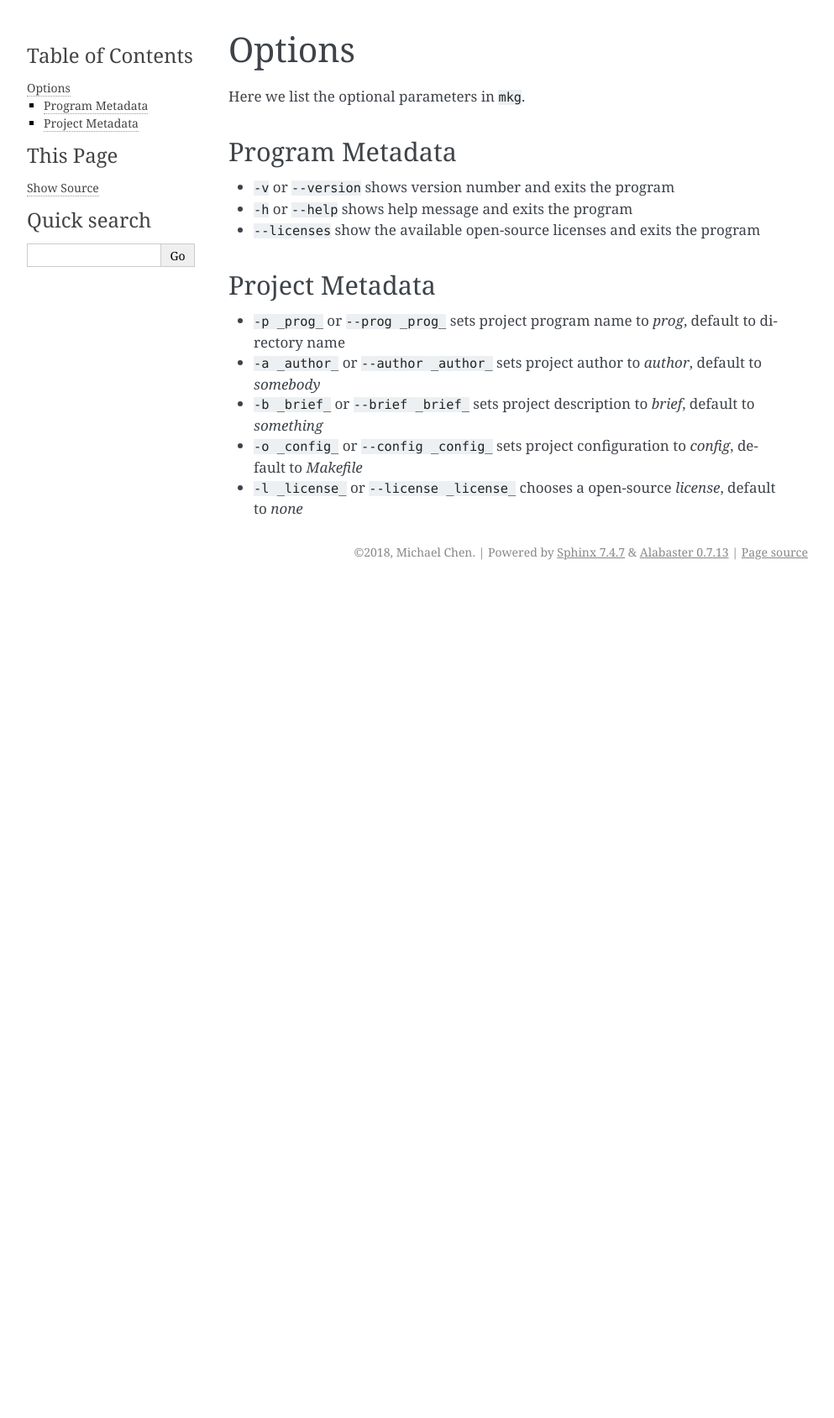
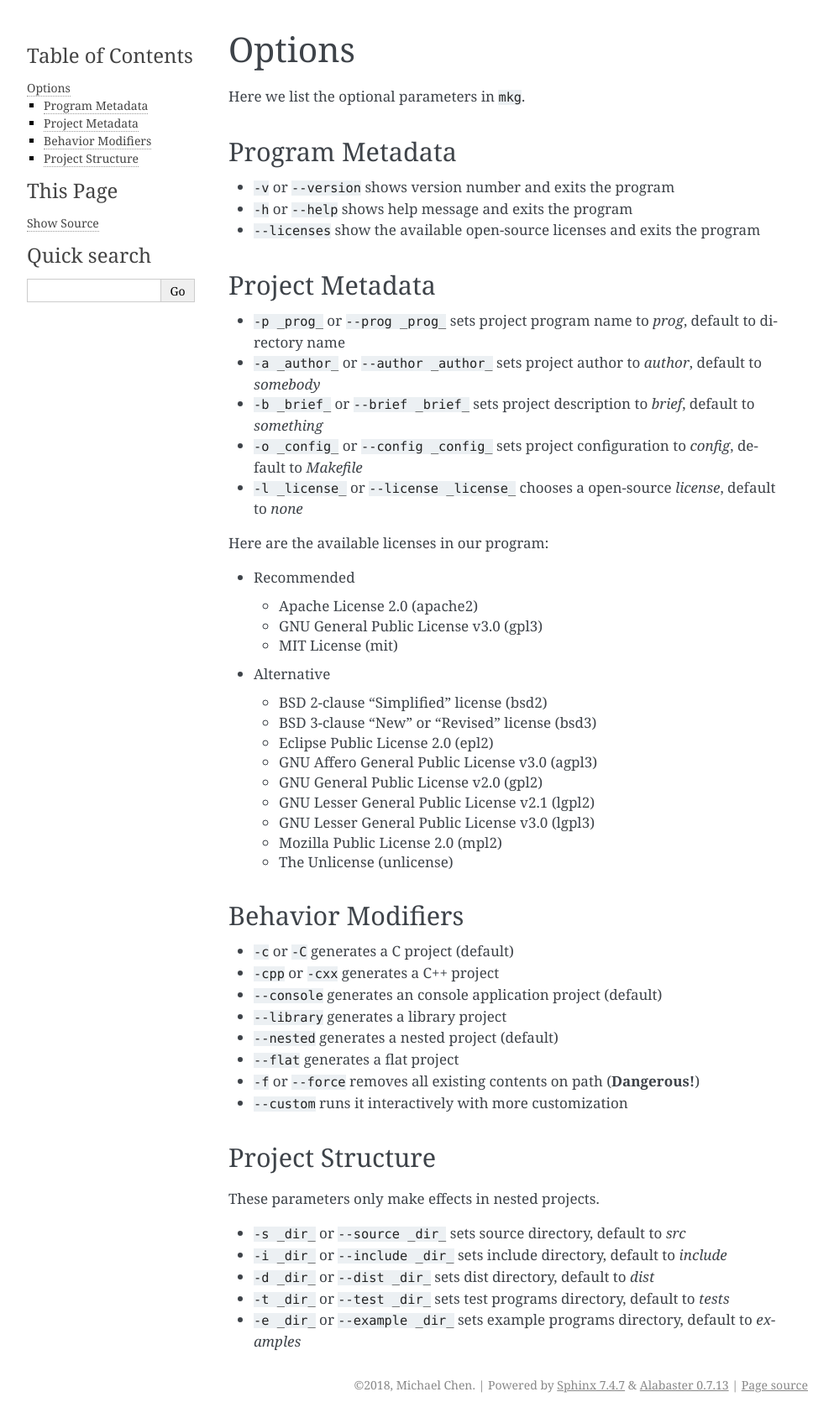
Before and after one commit to cwchentw/mkg-doc, a Sphinx documentation site: the page built from source/option.rst, in a window 1280 px wide. Shown: the whole page at 84% size, without its empty margins (148-1141 px from the left). Built offline with Sphinx 7.4.7, drawn with Linux system fonts in a browser that asks for light colours; before the commit the page ends 900 px from its top, so only the background shows below that.

Commit message:
Update a chapter

```diff
--- a/source/option.rst
+++ b/source/option.rst
@@ -21,3 +21,48 @@ Project Metadata
 * ``-b _brief_`` or ``--brief _brief_`` sets project description to *brief*, default to *something*
 * ``-o _config_`` or ``--config _config_`` sets project configuration to *config*, default to *Makefile*
 * ``-l _license_`` or ``--license _license_`` chooses a open-source *license*, default to *none*
+
+Here are the available licenses in our program:
+
+* Recommended
+
+  * Apache License 2.0 (apache2)
+  * GNU General Public License v3.0 (gpl3)
+  * MIT License (mit)
+
+* Alternative
+
+  * BSD 2-clause "Simplified" license (bsd2)
+  * BSD 3-clause "New" or "Revised" license (bsd3)
+  * Eclipse Public License 2.0 (epl2)
+  * GNU Affero General Public License v3.0 (agpl3)
+  * GNU General Public License v2.0 (gpl2)
+  * GNU Lesser General Public License v2.1 (lgpl2)
+  * GNU Lesser General Public License v3.0 (lgpl3)
+  * Mozilla Public License 2.0 (mpl2)
+  * The Unlicense (unlicense)
+
+-------------------
+Behavior Modifiers
+-------------------
+
+* ``-c`` or ``-C`` generates a C project (default)
+* ``-cpp`` or ``-cxx`` generates a C++ project
+* ``--console`` generates an console application project (default)
+* ``--library`` generates a library project
+* ``--nested`` generates a nested project (default)
+* ``--flat`` generates a flat project
+* ``-f`` or ``--force`` removes all existing contents on path (**Dangerous!**)
+* ``--custom`` runs it interactively with more customization
+
+------------------
+Project Structure
+------------------
+
+These parameters only make effects in nested projects.
+
+* ``-s _dir_`` or ``--source _dir_`` sets source directory, default to *src*
+* ``-i _dir_`` or ``--include _dir_`` sets include directory, default to *include*
+* ``-d _dir_`` or ``--dist _dir_`` sets dist directory, default to *dist*
+* ``-t _dir_`` or ``--test _dir_`` sets test programs directory, default to *tests*
+* ``-e _dir_`` or ``--example _dir_`` sets example programs directory, default to *examples*
```
